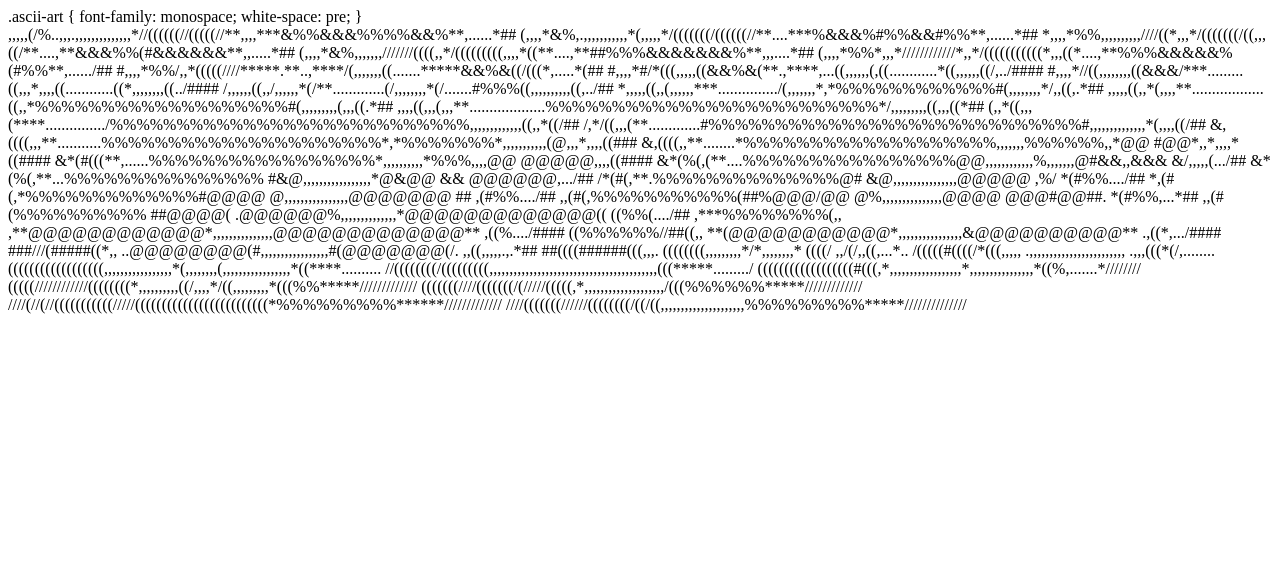
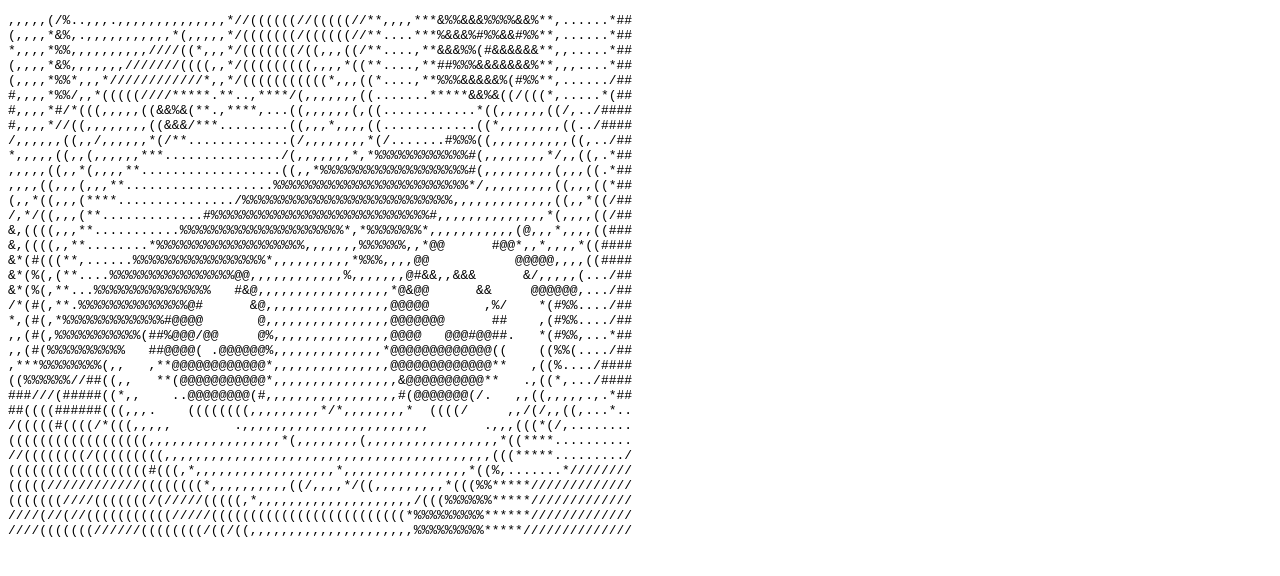
Before and after one commit to alphabetisation/alphabetisation.github.io, a plain HTML site: page index.html in a window 1280 px wide. Drawn offline with Linux system fonts and the light colour scheme.

Commit message:
Update index.html

```diff
--- a/index.html
+++ b/index.html
@@ -1,11 +1,7 @@
 <!DOCTYPE html>
 <html>
-<body>
-  .ascii-art {
-    font-family: monospace;
-    white-space: pre;
-}
-<div class="ascii-art">
+  <body>
+    <pre>
 ,,,,,(/%..,,,.,,,,,,,,,,,,,,*//((((((//(((((//**,,,,***&%%&&&%%%%&&%**,......*##
 (,,,,*&%,.,,,,,,,,,,,*(,,,,,*/(((((((/((((((//**....***%&&&%#%%&&#%%**,......*##
 *,,,,*%%,,,,,,,,,,////((*,,,*/(((((((/((,,,((/**....,**&&&%%(#&&&&&&**,,.....*##
@@ -41,6 +37,6 @@
 (((((((////(((((((/(/////(((((,*,,,,,,,,,,,,,,,,,,,,/(((%%%%%%*****/////////////
 ////(//(//(((((((((((/////(((((((((((((((((((((((((*%%%%%%%%%******/////////////
 ////(((((((//////((((((((/((/((,,,,,,,,,,,,,,,,,,,,,%%%%%%%%%*****//////////////
-</div>
+    </pre>
   </body>
 </html>
```
